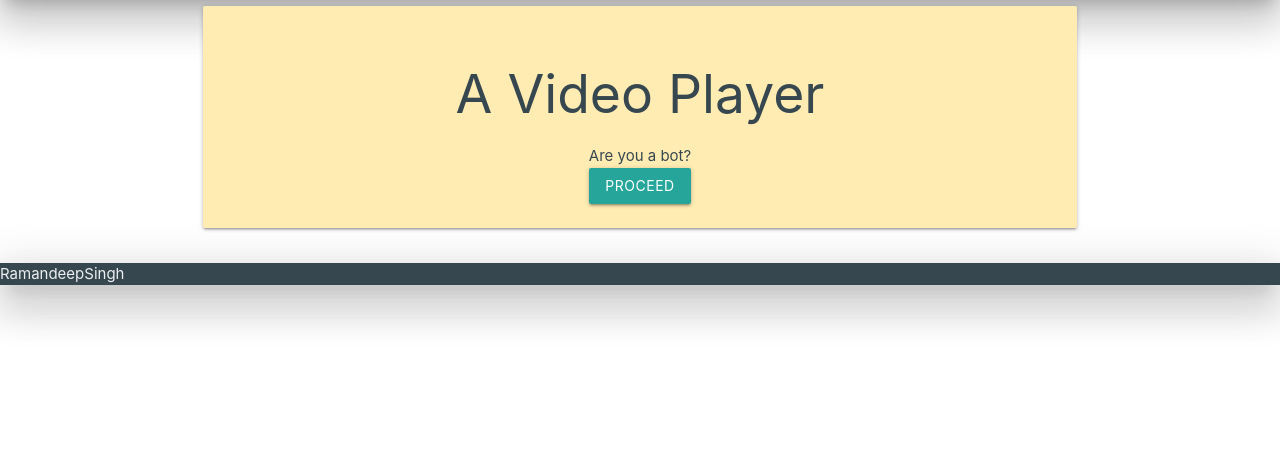
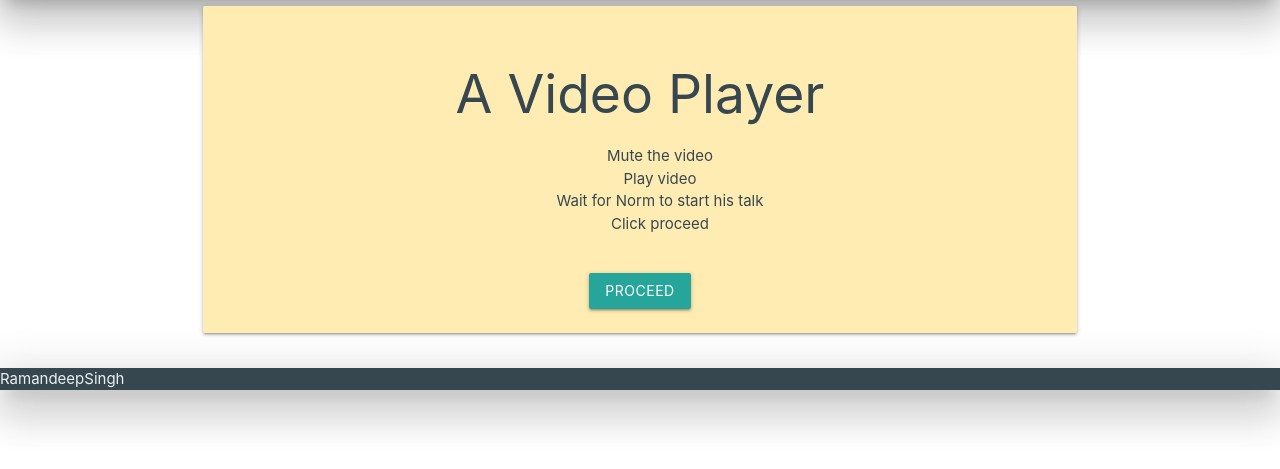
Before and after one commit to ramanqa/thunt.py, a Flask app: template templates/a_video.html in a window 1280 px wide. Shown: the part 71-540 px from the top of the page. Run offline with Flask 2, Linux system fonts and the light colour scheme; the template is opened without the code that fills it, so the values that code supplies are empty.

Commit message:
tresure and video

```diff
--- a/server.py
+++ b/server.py
@@ -4,8 +4,18 @@ import uuid
 import time
 import random
 
-app = Flask(__name__)
+app = Flask(__name__, static_folder='static')
+app.config['SEND_FILE_MAX_AGE_DEFAULT'] = 0
+
 private_key = "Q@!NF0T3CH"
+
+@app.after_request
+def add_header(r):
+    r.headers["Cache-Control"] = "no-cache, no-store, must-revalidate"
+    r.headers["Pragma"] = "no-cache"
+    r.headers["Expires"] = "0"
+    r.headers['Cache-Control'] = 'public, max-age=0'
+    return r
 
 @app.route("/")
 def hello_world():
@@ -23,6 +33,7 @@ def landing(cid):
 
 @app.route("/start")
 def start():
+    print("HERE")
     return launch_response("c1")
 
 @app.route("/l/<cid>")
@@ -80,6 +91,7 @@ def launch_response(cid):
     res = make_response()
     public_key = str(uuid.uuid4())
     zs = signature(cid, str(round(time.time())), public_key)
+    print(zs)
     res.set_cookie("_zZs", value=zs)
     # redirect to target page
     res.headers['location'] = "/c/" + cid
@@ -94,7 +106,8 @@ def next_cid():
 route = [
         "c1",
         "not_a_bot",
-        "a_video"
+        "a_video",
+        "treasure"
         ]
 
 def response_c1():
@@ -103,5 +116,9 @@ def response_c1():
 def response_not_a_bot():
     return request.form["notABotCaptchaResponse"] == request.form["notABotCaptchaWord"][::-1]
 
+def response_a_video():
+    print(request.form)
+    return True
+
 if __name__ == "__main__":
     app.run(host="0.0.0.0")
--- a/templates/a_video.html
+++ b/templates/a_video.html
@@ -5,9 +5,14 @@
       <div class="card amber lighten-4">
         <div class="card-content">
           <span class="card-title"><h2>A Video Player</h2></span>
-          <p>
-            Are you a bot?
-          </p>
+          <ul>
+            <ol>Mute the video </ol>
+            <ol>Play video </ol>
+            <ol>Wait for Norm to start his talk </ol>
+            <ol>Click proceed</ol>
+          </ul>
+          <br />
+          <div id="aVideoPlayer"></div>
               <form id="aVideoForm" action='/r/a_video' method="POST">
                 <input type="hidden" id="aVideoStatus" name="aVideoStatus" />
               </form>
@@ -17,5 +22,31 @@
     </div>
 </div>
 <script>
+  var tag = document.createElement('script');
+  tag.src = "https://www.youtube.com/iframe_api";
+  var firstScriptTag = document.getElementsByTagName('script')[0];
+  firstScriptTag.parentNode.insertBefore(tag, firstScriptTag);
+
+  var aVideoPlayer;
+    function onYouTubeIframeAPIReady() {
+      aVideoPlayer = new YT.Player('aVideoPlayer', {
+          height: '390',
+          width: '640',
+          videoId: 'ePC7HV4Umx8',
+          playerVars: {
+            'playsinline': 1
+          },
+          events: {
+            //'onReady': onPlayerReady,
+            //'onStateChange': onPlayerStateChange
+          }
+      });
+    }
+
+  document.getElementById("aVideoSubmit").onclick = function(){
+      document.getElementById("aVideoStatus").value = ""+aVideoPlayer.isMuted() + "," + aVideoPlayer.getCurrentTime() + "," + aVideoPlayer.getPlayerState();
+      document.getElementById("aVideoForm").submit();
+    }
+
 </script>
 {% endblock %}
--- a/templates/not_a_bot.html
+++ b/templates/not_a_bot.html
@@ -5,9 +5,10 @@
       <div class="card amber lighten-4">
         <div class="card-content">
           <span class="card-title"><h2>Not a Bot!</h2></span>
-          <p>
-            Are you a bot?
+          <p style="font-size: 1.5em;">
+           Submit captcha to proceed
           </p>
+          <br />
           <canvas id="notABotCanvas" style="display:none;" height=60 width=110></canvas>
           <img class='btn black' id="notABotCaptchaImg" width=110 height=60>
           <div class="row center-align">
```
Also changed, not shown: templates/treasure.html (added, +21 -0 lines), static/treasure.png (added).
